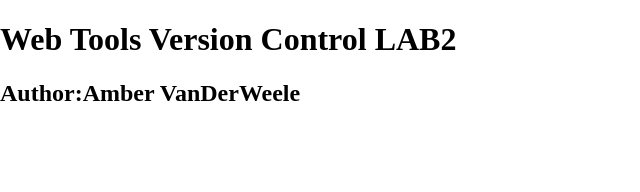
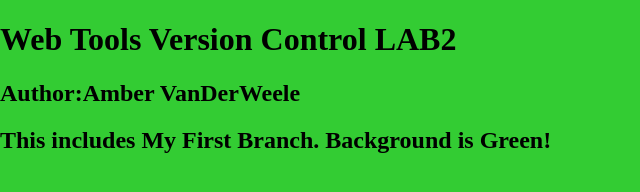
Before and after one commit to AVanderweele/wtclab3av, a plain HTML site: page index.html in a window 1280 px wide. Shown: the whole page, without its empty margins (0-640 px from the left). Drawn offline with nearby package versions, Linux system fonts and the light colour scheme.

Commit message:
minimal change to index
added some code to index

```diff
--- a/_css/main.css
+++ b/_css/main.css
@@ -7,7 +7,7 @@ html {
   -ms-text-size-adjust: 100%;
   -webkit-text-size-adjust: 100%;
 }
-html, body  {
+html, body  {background-color: #33cc33;
 	margin: 0;
 }
 /* Correct `block` display not defined in IE 8/9.*/
--- a/index.html
+++ b/index.html
@@ -16,6 +16,7 @@
     <header>
 	<h1>Web Tools Version Control LAB2</h1>
     <h2>Author:Amber VanDerWeele</h2>
+    <h2>This includes My First Branch. Background is Green!</h2>
     </header>
     <nav id="pageNav">
     </nav>
```
